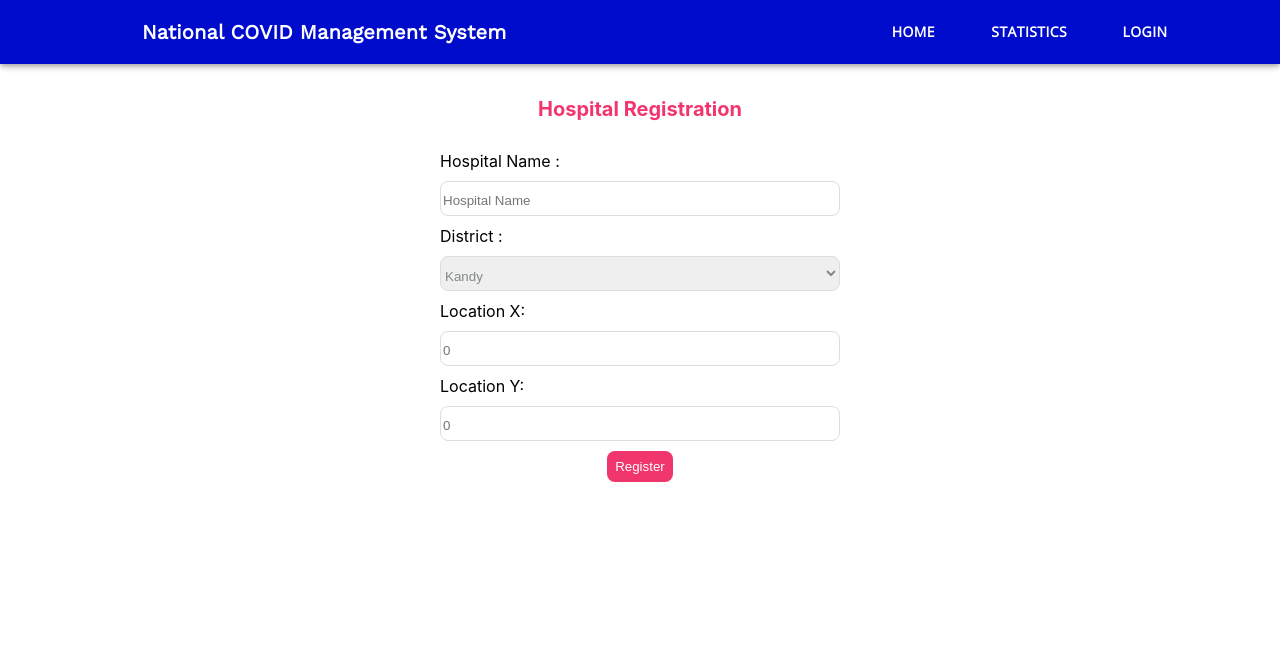
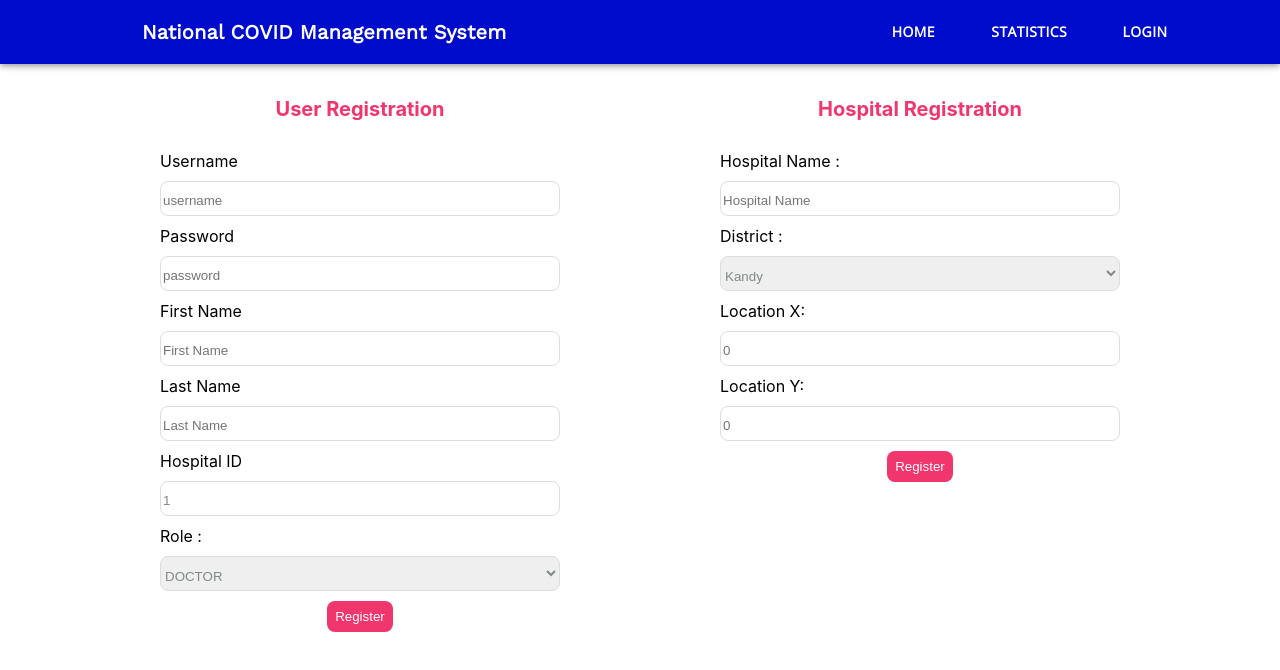
Before and after one commit to DamsyDeSilva/SPARKX-NCMS-FRONT-END, a React (Create React App) app in the folder ncms/: page /ncms/mohdashboard in a window 1280 px wide. Shown: the top 670 px of the page. Built offline with nearby package versions, Linux system fonts and the light colour scheme.

Commit message:
user registration added

```diff
--- a/ncms/src/components/UserLogin.js
+++ b/ncms/src/components/UserLogin.js
@@ -132,9 +132,8 @@ export default function UserLogin() {
           value={role}
           onChange={(e) => setRole(e.target.value)}
         >
-          <option value="Doctor">Doctor</option>
-          <option value="MoH">MoH</option>
-          <option value="Director">Director</option>
+          <option value="DOCTOR">DOCTOR</option>
+          <option value="MOH">MOH</option>
         </select>
 
         <button className={formButton}> Login </button>
--- /dev/null
+++ b/ncms/src/components/UserRegForm.js
@@ -0,0 +1,162 @@
+import { makeStyles } from "@material-ui/core";
+import { useState, useEffect } from "react";
+import axios from "axios";
+
+const useStyles = makeStyles(() => ({
+  UserRegForm: {
+    maxWidth: "500px",
+    margin: "auto",
+    textAlign: "center",
+  },
+  regLabel: {
+    textAlign: "left",
+    display: "block",
+  },
+  formTitle: {
+    fontSize: "20px",
+    color: "#f1356d",
+    marginBottom: "30px",
+  },
+  forminput: {
+    width: "400px",
+    height: "35px",
+    paddingTop: "6px",
+    marginTop: "10px",
+    marginBottom: "10px",
+    border: "1px",
+    borderStyle: "solid",
+    borderColor: "#ddd",
+    boxSizing: "border-box",
+    borderRadius: "8px",
+    display: "block",
+    color: "#818a84",
+  },
+  formButton: {
+    background: "#f1356d",
+    color: "#fff",
+    border: "0",
+    padding: "8px",
+    borderRadius: "8px",
+  },
+}));
+
+export default function UserRegForm() {
+  const [username, setUsername] = useState("");
+  const [password, setPassword] = useState("");
+  const [firstName, setFirstName] = useState("");
+  const [lastName, setLastName] = useState("");
+  const [hospitalID, setHospitalID] = useState("1");
+  const [role, setRole] = useState("DOCTOR");
+
+  const [regStatus, setRegStatus] = useState("");
+
+  const { UserRegForm, regLabel, formTitle, forminput, formButton } =
+    useStyles();
+
+  // use effect for status
+  useEffect(() => {
+    setRegStatus("");
+  }, []);
+
+  const handleSubmit = (e) => {
+    e.preventDefault();
+    const regData = {
+      username,
+      password,
+      firstName,
+      lastName,
+      hospitalID,
+      role,
+    };
+    // console.log(regData);
+    const config = {
+      headers: { Authorization: `Bearer ${localStorage.getItem("token")}` },
+    };
+
+    const reqBody = JSON.stringify(regData);
+    axios
+      .post("http://localhost:8080/ncms/register", reqBody, config)
+      .then((res) => {
+        console.log(res.data);
+        setRegStatus(res.data);
+      });
+  };
+
+  if (regStatus === "") {
+    return (
+      <div className={UserRegForm}>
+        <h2 className={formTitle}>User Registration</h2>
+
+        <form onSubmit={handleSubmit}>
+          <label className={regLabel}>Username</label>
+          <input
+            className={forminput}
+            required
+            placeholder="username"
+            type="text"
+            value={username}
+            onChange={(e) => setUsername(e.target.value)}
+          />
+
+          <label className={regLabel}>Password</label>
+          <input
+            className={forminput}
+            required
+            placeholder="password"
+            type="password"
+            value={password}
+            onChange={(e) => setPassword(e.target.value)}
+          />
+          <label className={regLabel}>First Name</label>
+          <input
+            className={forminput}
+            required
+            placeholder="First Name"
+            type="text"
+            value={firstName}
+            onChange={(e) => setFirstName(e.target.value)}
+          />
+          <label className={regLabel}>Last Name</label>
+          <input
+            className={forminput}
+            required
+            placeholder="Last Name"
+            type="text"
+            value={lastName}
+            onChange={(e) => setLastName(e.target.value)}
+          />
+
+          <label className={regLabel}>Hospital ID </label>
+          <input
+            className={forminput}
+            placeholder="0"
+            required
+            type="number"
+            pattern="[1-9]"
+            value={hospitalID}
+            onChange={(e) => setHospitalID(e.target.value)}
+          />
+
+          <label className={regLabel}>Role : </label>
+          <select
+            className={forminput}
+            required
+            value={role}
+            onChange={(e) => setRole(e.target.value)}
+          >
+            <option value="DOCTOR">DOCTOR</option>
+            <option value="MOH">MOH</option>
+          </select>
+
+          <button className={formButton}> Register </button>
+        </form>
+      </div>
+    );
+  } else if (regStatus === "User Created") {
+    return (
+      <div className={UserRegForm}>
+        <h2 className={formTitle}>Successful User Registration</h2>
+      </div>
+    );
+  }
+}
--- a/ncms/src/pages/MoHDashboard.js
+++ b/ncms/src/pages/MoHDashboard.js
@@ -1,9 +1,9 @@
 import "./pageStyles.css";
 import Header from "../components/Header";
 import HospitalRegForm from "../components/HospitalRegForm";
+import UserRegForm from "../components/UserRegForm";
 
-
-const MoHDashboard = () =>  {
+const MoHDashboard = () => {
   return (
     <div className="home">
       <div className="div_header">
@@ -11,13 +11,14 @@ const MoHDashboard = () =>  {
       </div>
 
       <div className="div_Home_Content">
-
+        <div className="div_patient_reg_form">
+          <UserRegForm />
+        </div>
         <div className="div_patient_reg_form">
           <HospitalRegForm />
         </div>
-
       </div>
     </div>
   );
-}
+};
 export default MoHDashboard;
```
